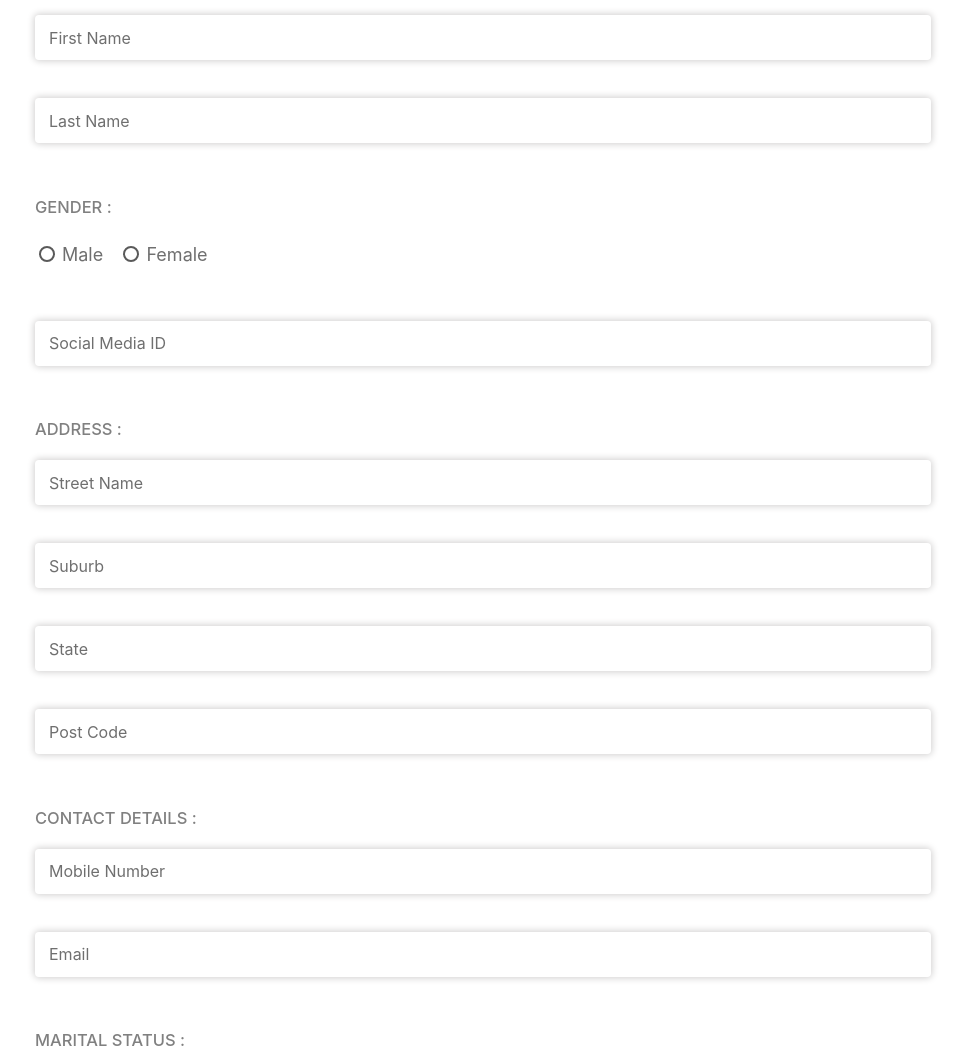
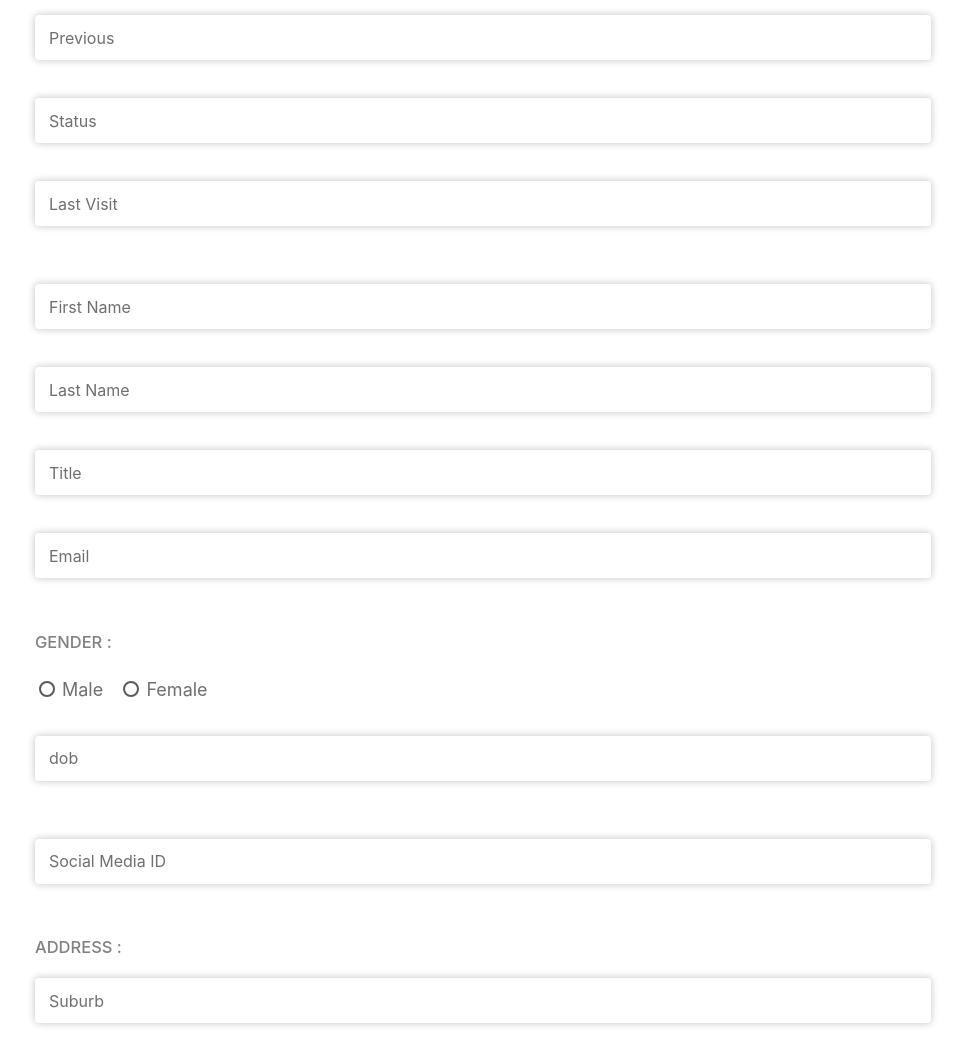
Before and after one commit to Maidulweb/applicationForm, a plain HTML site: page index.html in a window 1280 px wide. Shown: the top 1052 px of the page, without its empty margins (157-1122 px from the left). Drawn offline with Linux system fonts and the light colour scheme.

Commit message:
add code

```diff
--- a/index.html
+++ b/index.html
@@ -13,10 +13,27 @@
         <form class="col s12">
           <div class="row">
             <div class="input-field col s12">
-              <input id="first_name" type="text" class="validate" placeholder="First Name">
+              <input name="prev" type="text" class="validate" placeholder="Previous">
             </div>
             <div class="input-field col s12">
-              <input id="first_name" type="text" class="validate" placeholder="Last Name">
+              <input name="status" type="text" class="validate" placeholder="Status">
+            </div>
+            <div class="input-field col s12">
+              <input name="last_visit" type="text" class="validate" placeholder="Last Visit">
+            </div>
+          </div>
+          <div class="row">
+            <div class="input-field col s12">
+              <input name="first_name" type="text" class="validate" placeholder="First Name">
+            </div>
+            <div class="input-field col s12">
+              <input name="last_name" type="text" class="validate" placeholder="Last Name">
+            </div>
+            <div class="input-field col s12">
+              <input name="title" type="text" class="validate" placeholder="Title">
+            </div>
+            <div class="input-field col s12">
+              <input name="email" type="text" class="validate" placeholder="Email">
             </div>
           </div>
           <div class="row">
@@ -37,10 +54,13 @@
                     </label>
                   </p>
             </div>
+            <div class="input-field col s12">
+              <input name="dob" type="text" class="validate" placeholder="dob">
+            </div>
            </div>
            <div class="row">
             <div class="input-field col s12">
-              <input id="socialid" type="text" class="validate" placeholder="Social Media ID ">
+              <input name="socialid" type="text" class="validate" placeholder="Social Media ID ">
             </div>
            </div>
 
@@ -48,17 +68,18 @@
             <div class="col s12">
               <h6>ADDRESS : </h6>
           </div>
-             <div class="input-field col s12">
-               <input id="street" type="text" class="validate" placeholder="Street Name">
-              </div>
+
               <div class="input-field col s12">
-                <input id="suburb" type="text" class="validate" placeholder="Suburb">
+                <input name="suburb_name" type="text" class="validate" placeholder="Suburb">
                </div>
                <div class="input-field col s12">
-                <input id="state" type="text" class="validate" placeholder="State">
+                <input name="statename" type="text" class="validate" placeholder="State">
                </div>
                <div class="input-field col s12">
-                <input id="post_code" type="text" class="validate" placeholder="Post Code">
+                <input name="postcode" type="text" class="validate" placeholder="Post Code">
+               </div>
+               <div class="input-field col s12">
+                <input name="street" type="text" class="validate" placeholder="Street Name">
                </div>
                </div>
 
@@ -66,11 +87,20 @@
                 <div class="col s12">
                   <h6>CONTACT DETAILS : </h6>
                  </div>
+                 <div class="input-field col s12">
+                  <input name="nationality" type="text" class="validate" placeholder="Nationality">
+                 </div>
                 <div class="input-field col s12">
-                  <input id="contact-number" type="text" class="validate" placeholder="Mobile Number">
+                  <input name="phone_mobile" type="text" class="validate" placeholder="Mobile Number">
                  </div>
                  <div class="input-field col s12">
-                  <input id="email" type="email" class="validate" placeholder="Email">
+                  <input name="phone_home" type="text" class="validate" placeholder="Home Number">
+                 </div>
+                 <div class="col s12">
+                  <h6>PHOTO : </h6>
+                 </div>
+                 <div class="input-field col s12">
+                  <input name="picture" type="file" class="validate" >
                  </div>
                </div>
 
@@ -81,13 +111,13 @@
                 <div class="col s12 gender">
                     <p>
                         <label>
-                          <input name="group1" type="radio" />
+                          <input name="marital_status" type="radio" />
                           <span>Single</span>
                         </label>
                       </p>
                       <p>
                         <label>
-                          <input name="group1" type="radio" />
+                          <input name="marital_status" type="radio" />
                           <span>Married</span>
                         </label>
                       </p>
@@ -99,25 +129,25 @@
                   <h6>PASSPORT & VISA : </h6>
                </div>
                 <div class="input-field col s12">
-                  <input id="passport" type="text" class="validate" placeholder="Passport Number">
+                  <input name="passport_number" type="text" class="validate" placeholder="Passport Number">
                  </div>
                  <div class="input-field col s12">
-                  <input id="visa-date" type="text" class="validate" placeholder="Visa Expiry Date">
+                  <input name="visa_expiry_date" type="text" class="validate" placeholder="Visa Expiry Date">
                  </div>
                 <div class="input-field col s12">
-                  <input id="visa-type" type="text" class="validate" placeholder="Visa Type Of">
+                  <input name="visa_type" type="text" class="validate" placeholder="Visa Type Of">
                  </div>
                  <div class="input-field col s12">
-                  <input id="visa-sub" type="text" class="validate" placeholder="Visa Sub Class">
+                  <input name="visa_sub" type="text" class="validate" placeholder="Visa Sub Class">
                  </div>
                  <div class="input-field col s12">
-                  <input id="abn" type="text" class="validate" placeholder="ABN*">
+                  <input name="abn" type="text" class="validate" placeholder="ABN*">
                  </div>
                  <div class="input-field col s12">
-                  <input id="tfn" type="text" class="validate" placeholder="TFN">
+                  <input name="tfn" type="text" class="validate" placeholder="TFN">
                  </div>
                  <div class="input-field col s12">
-                  <input id="super-fund" type="text" class="validate" placeholder="Super Fund Details">
+                  <input name="sfn" type="text" class="validate" placeholder="Super Fund Details">
                  </div>
                 </div>
 
@@ -126,17 +156,17 @@
                     <h6>BANK DETAILS: </h6>
                  </div>
                 <div class="input-field col s12">
-                  <input id="super-fund" type="text" class="validate" placeholder="Bank Name">
+                  <input name="" type="text" class="validate" placeholder="Bank Name">
                  </div>
                  <div class="input-field col s12">
-                  <input id="super-fund" type="text" class="validate" placeholder="Account Name">
+                  <input name="" type="text" class="validate" placeholder="Account Name">
                  </div>
 
                 <div class="input-field col s12">
-                  <input id="bsb" type="text" class="validate" placeholder="BSB No">
+                  <input name="bsb" type="text" class="validate" placeholder="BSB No">
                  </div>
                  <div class="input-field col s12">
-                  <input id="account-no" type="text" class="validate" placeholder="Account No">
+                  <input name="account-no" type="text" class="validate" placeholder="Account No">
                  </div>
                 </div>
 
@@ -195,7 +225,7 @@
                       </p>
                 </div>
                 <div class="input-field col s12">
-                  <input id="driver-license" type="text" class="validate" placeholder="Driving License No">
+                  <input name="driver-license" type="text" class="validate" placeholder="Driving License No">
                  </div>
                 </div>
 
@@ -274,10 +304,10 @@
                       </p>
                 </div>
                 <div class="input-field col s12">
-                  <input id="" type="text" class="validate" placeholder="If Yes, specify type">
+                  <input name="" type="text" class="validate" placeholder="If Yes, specify type">
                  </div>
                  <div class="input-field col s12">
-                  <input id="" type="text" class="validate" placeholder="How far you can travel......Km">
+                  <input name="" type="text" class="validate" placeholder="How far you can travel......Km">
                  </div>
                </div>
 
@@ -313,16 +343,16 @@
                       </p>
                 </div>
                 <div class="input-field col s12">
-                  <input id="" type="text" class="validate" placeholder="Name of University/College">
+                  <input name="" type="text" class="validate" placeholder="Name of University/College">
                  </div>
                  <div class="input-field col s12">
-                  <input id="" type="text" class="validate" placeholder="Name of the Course">
+                  <input name="" type="text" class="validate" placeholder="Name of the Course">
                  </div>
                  <div class="input-field col s12">
-                  <input id="" type="text" class="validate" placeholder="Name of the Course">
+                  <input name="" type="text" class="validate" placeholder="Name of the Course">
                  </div>
                  <div class="input-field col s12">
-                  <input id="" type="text" class="validate" placeholder="Others, Please specify">
+                  <input name="" type="text" class="validate" placeholder="Others, Please specify">
                </div>
               </div>
 
@@ -331,40 +361,40 @@
                     <h6>WORK EXPERIENCE : </h6>
                 </div>
                 <div class="input-field col s12">
-                  <input id="street" type="text" class="validate" placeholder="Current Company Name">
+                  <input name="street" type="text" class="validate" placeholder="Current Company Name">
                </div>
                <div class="input-field col s12">
-                 <input id="street" type="text" class="validate" placeholder="Job Title">
+                 <input name="street" type="text" class="validate" placeholder="Job Title">
               </div>
                <div class="input-field col s12">
-                 <input id="street" type="text" class="validate" placeholder="Job Description">
+                 <input name="street" type="text" class="validate" placeholder="Job Description">
               </div>
               <div class="input-field col s12">
-               <input id="state" type="text" class="validate" placeholder="Years of Experience">
+               <input name="state" type="text" class="validate" placeholder="Years of Experience">
             </div>
                <div class="input-field col s12">
-                  <input id="suburb" type="text" class="validate" placeholder="Referee Name">
+                  <input name="suburb" type="text" class="validate" placeholder="Referee Name">
                </div>
                <div class="input-field col s12">
-                <input id="suburb" type="text" class="validate" placeholder="Referee Contact Number">
+                <input name="suburb" type="text" class="validate" placeholder="Referee Contact Number">
              </div>
                <div class="input-field col s12 p-t-30">
-                <input id="street" type="text" class="validate" placeholder="Previous Company Name">
+                <input name="street" type="text" class="validate" placeholder="Previous Company Name">
              </div>
              <div class="input-field col s12">
-               <input id="street" type="text" class="validate" placeholder="Job Title">
+               <input name="street" type="text" class="validate" placeholder="Job Title">
             </div>
              <div class="input-field col s12">
-               <input id="street" type="text" class="validate" placeholder="Job Description">
+               <input name="street" type="text" class="validate" placeholder="Job Description">
             </div>
             <div class="input-field col s12">
-             <input id="state" type="text" class="validate" placeholder="Years of Experience">
+             <input name="state" type="text" class="validate" placeholder="Years of Experience">
           </div>
              <div class="input-field col s12">
-                <input id="suburb" type="text" class="validate" placeholder="Referee Name">
+                <input name="suburb" type="text" class="validate" placeholder="Referee Name">
              </div>
              <div class="input-field col s12">
-              <input id="suburb" type="text" class="validate" placeholder="Referee Contact Number">
+              <input name="suburb" type="text" class="validate" placeholder="Referee Contact Number">
            </div>
               </div>
              <div class="row">
@@ -388,7 +418,7 @@
                 </p>
               </div>
               <div class="input-field col s12">
-                <input id="suburb" type="text" class="validate" placeholder="Please specify">
+                <input name="suburb" type="text" class="validate" placeholder="Please specify">
              </div>
               <div class="col s6">
                 <p>
@@ -407,7 +437,7 @@
                 </p>
               </div>
               <div class="input-field col s12">
-                <input id="suburb" type="text" class="validate" placeholder="Please specify">
+                <input name="suburb" type="text" class="validate" placeholder="Please specify">
              </div>
               <div class="col s6">
                 <p>
@@ -426,7 +456,7 @@
                 </p>
               </div>
               <div class="input-field col s12">
-                <input id="suburb" type="text" class="validate" placeholder="Please specify">
+                <input name="suburb" type="text" class="validate" placeholder="Please specify">
              </div>
               <div class="col s6">
                 <p>
@@ -445,7 +475,7 @@
                 </p>
               </div>
               <div class="input-field col s12">
-                <input id="suburb" type="text" class="validate" placeholder="Please specify">
+                <input name="suburb" type="text" class="validate" placeholder="Please specify">
              </div>
               <div class="col s6">
                 <p>
@@ -464,7 +494,7 @@
                 </p>
               </div>
               <div class="input-field col s12">
-                <input id="suburb" type="text" class="validate" placeholder="Please specify">
+                <input name="suburb" type="text" class="validate" placeholder="Please specify">
              </div>
               <div class="col s12">
                 <p>
@@ -475,7 +505,7 @@
                 </p>
               </div>
               <div class="input-field col s12">
-                <input id="suburb" type="text" class="validate" placeholder="Others, Please specify">
+                <input name="suburb" type="text" class="validate" placeholder="Others, Please specify">
              </div>
             </div>
 
@@ -697,7 +727,7 @@
                 <h6>Have you had any work related injury : </h6>
               </div>
               <div class="input-field col s12">
-                <input id="" type="text" class="validate" placeholder="If yes, please specify">
+                <input name="" type="text" class="validate" placeholder="If yes, please specify">
                </div>
              </div>
              <div class="row">
@@ -705,7 +735,7 @@
                 <h6>Have you had any criminal convictions : </h6>
               </div>
               <div class="input-field col s12">
-                <input id="" type="text" class="validate" placeholder="If so, please specify">
+                <input name="" type="text" class="validate" placeholder="If so, please specify">
                </div>
              </div>
 
@@ -728,7 +758,7 @@
                     </p>
                     </div>
                     <div class="input-field col s12">
-                      <input id="" type="text" class="validate" placeholder="If so, please specify">
+                      <input name="" type="text" class="validate" placeholder="If so, please specify">
                      </div>
              </div>
              <div class="row">
```
